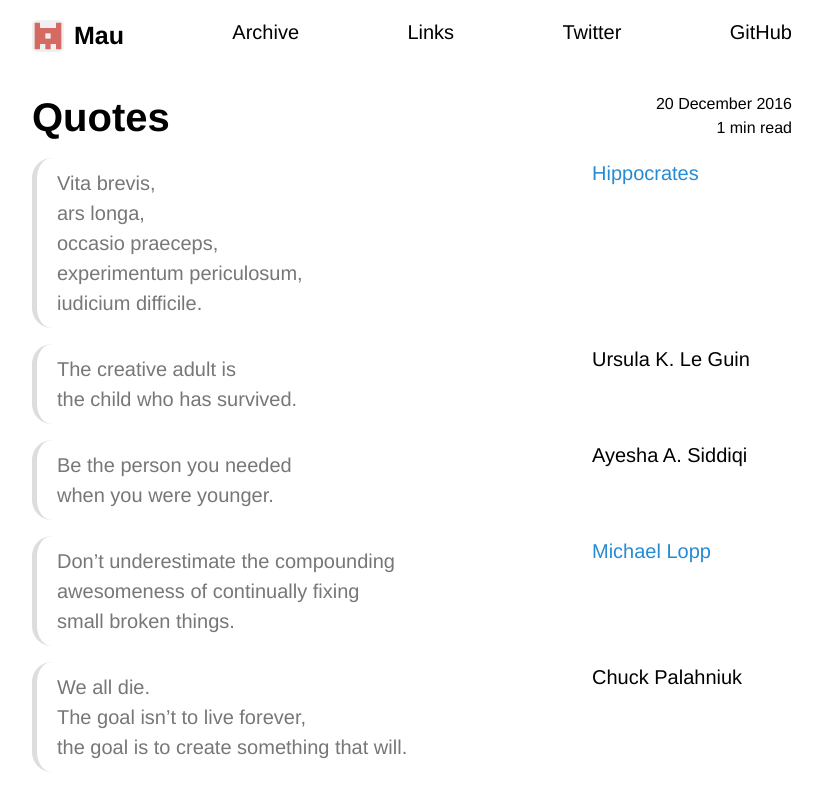
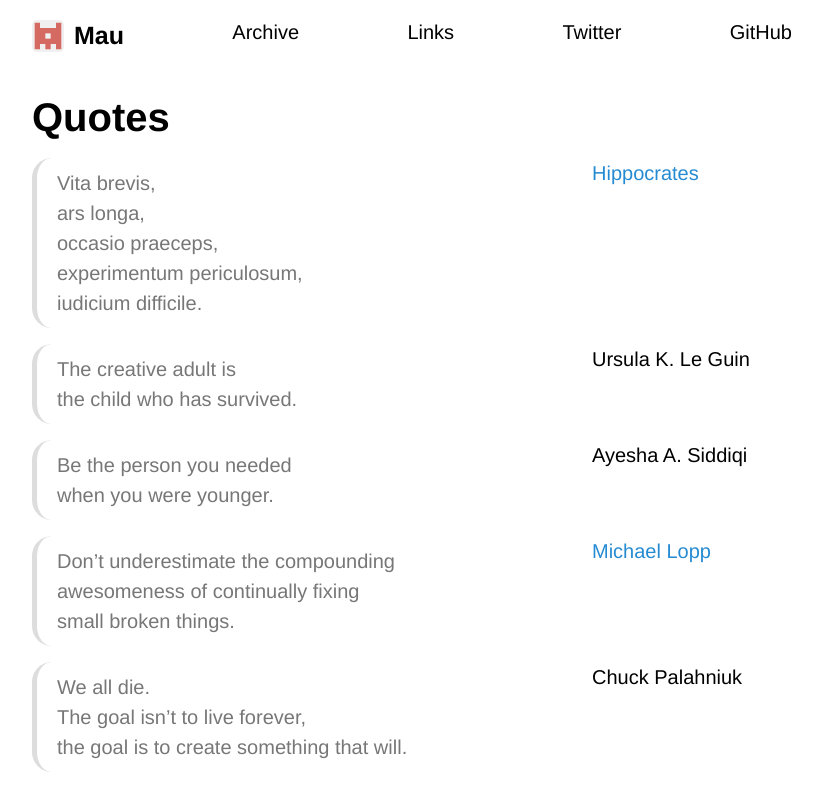
Before and after one commit to Maumagnaguagno/maumagnaguagno.github.io, a Jekyll site: the page built from quotes.md, in a window 1280 px wide. Shown: the top 811 px of the page, without its empty margins (228-1051 px from the left). Built offline with Jekyll 4.4.1, drawn with Linux system fonts in a browser that asks for light colours; our own code applies the rules of GitHub Pages for plain Markdown files.

Commit message:
Remove date from publications and quotes

```diff
--- a/quotes.md
+++ b/quotes.md
@@ -1,7 +1,6 @@
 ---
 title: Quotes
 description: Stuff people say.
-date: 2016-12-20
 hidden: true
 ---
 
```
Also changed, not shown: publications.md (+0 -1 lines).
